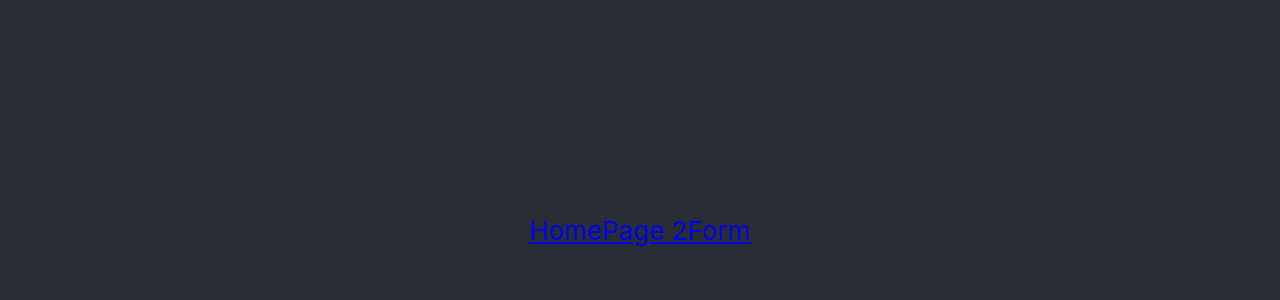
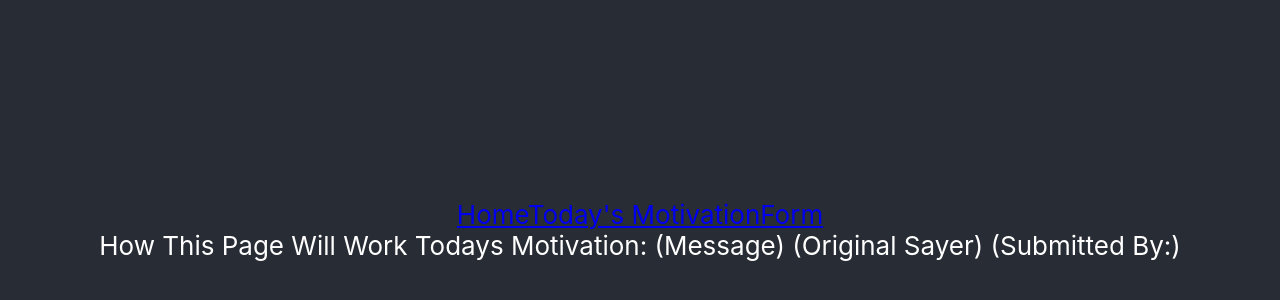
Before and after one commit to JakeKViti/Motivation, a React (Create React App) app: page /motd in a window 1280 px wide. Shown: the part 170-470 px from the top of the page. Built offline with nearby package versions, Linux system fonts and the light colour scheme.

Commit message:
Change Page 2 to Motivation page

```diff
--- a/src/App.js
+++ b/src/App.js
@@ -1,6 +1,6 @@
 import './App.css';
 import Home from './components/Home.js'
-import Page2 from './components/Page2.js'
+import Motivation from './components/Motivation.js'
 import Form from './components/Form.js'
 import NavBar from './components/NavBar.js'
 import {
@@ -15,7 +15,7 @@ function App() {
       <header className="App-header">
         <NavBar />
         <Route exact path="/" component={Home} />
-        <Route exact path="/page2" component={Page2} />
+        <Route exact path="/motd" component={Motivation} />
         <Route exact path="/form" component={Form} />
       </header>
     </div>
--- /dev/null
+++ b/src/components/Motivation.js
@@ -0,0 +1,16 @@
+import React from 'react';
+
+export default class Motivation extends React.Component {
+    render() {
+        return (
+            <div>
+                How This Page Will Work
+
+                Todays Motivation:
+                (Message)
+                (Original Sayer)
+                (Submitted By:)
+            </div>
+        );
+    }
+};
--- a/src/components/NavBar.js
+++ b/src/components/NavBar.js
@@ -6,7 +6,7 @@ export default class NavBar extends React.Component {
         return (
         <div className="navbar">
         <NavLink to="/">Home</NavLink>
-        <NavLink to="/page2">Page 2</NavLink>
+        <NavLink to="/motd">Today's Motivation</NavLink>
         <NavLink to="/form">Form</NavLink>
         </div>
         )
--- a/src/components/Page2.js
+++ /dev/null
@@ -1,11 +0,0 @@
-import React from 'react';
-
-export default class Page extends React.Component {
-    render() {
-        return (
-            <div>
-                Future Page
-            </div>
-        );
-    }
-};
```
